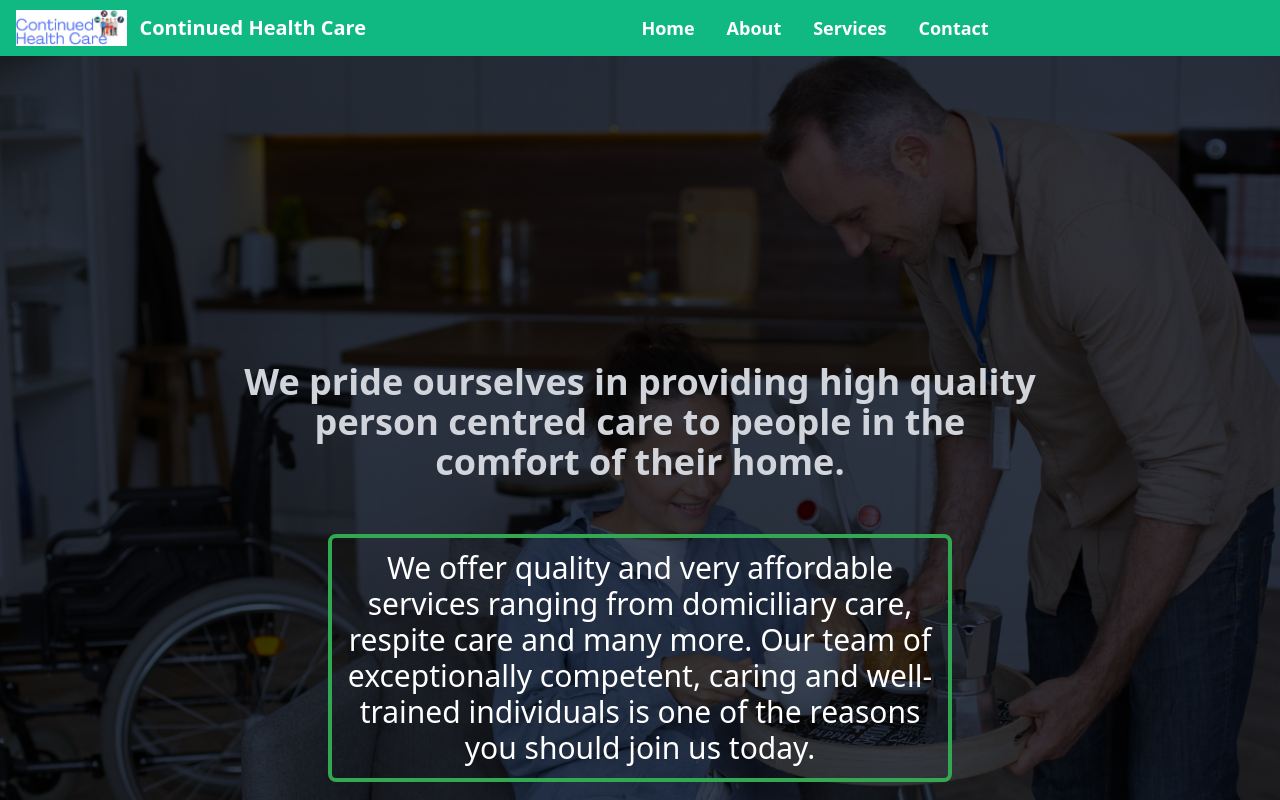
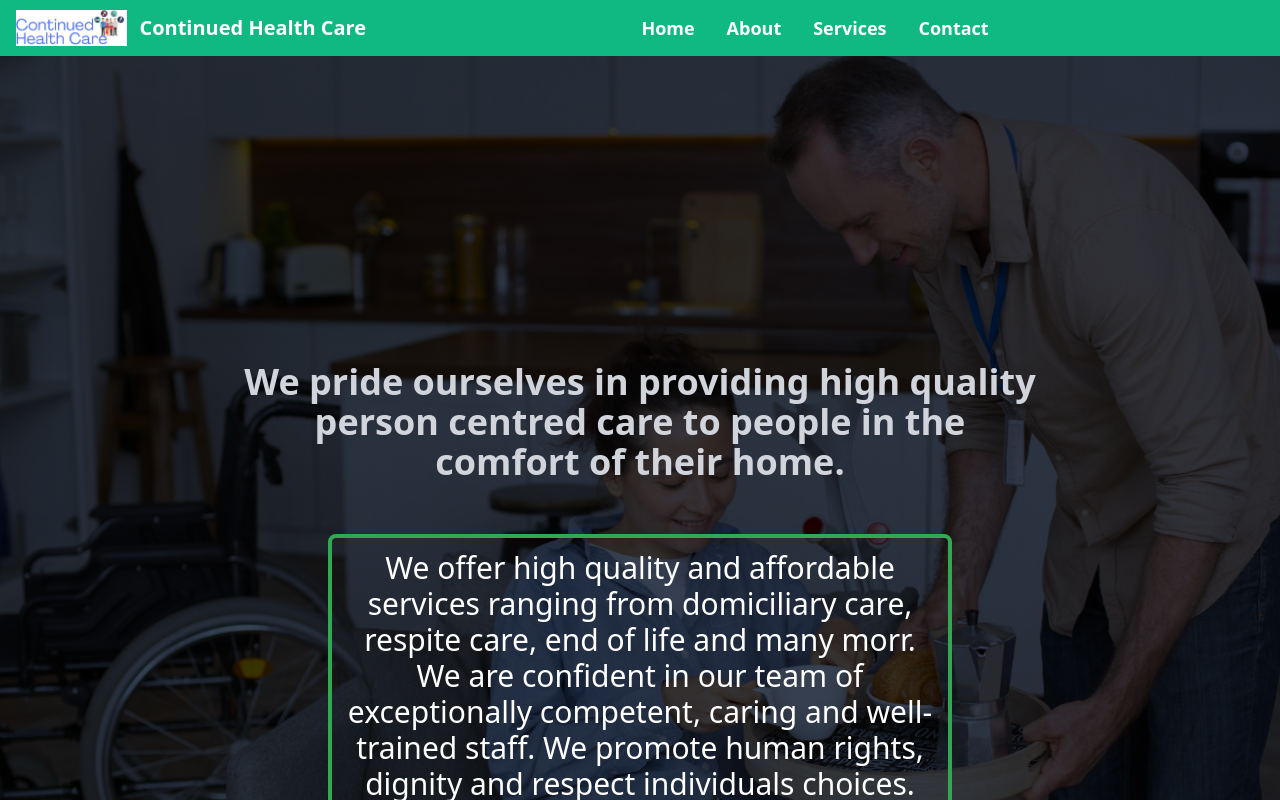
Before and after one commit to rufaro-13/ContinuedHC, a React (Create React App) app: page / in a window 1280 px wide. Shown: the top 800 px of the page. Built offline with nearby package versions, Linux system fonts and the light colour scheme.

Commit message:
home again

```diff
--- a/src/pages/Home.js
+++ b/src/pages/Home.js
@@ -20,9 +20,8 @@ function Home() {
                 <div class="flex flex-col space-y-4 rounded-lg border-solid border-navcolour sm:flex-row sm:justify-center pt-5 sm:space-y-0 sm:space-x-4">
 
                    <p className='text-white rounded-lg border-4 py-3 px-3 border-greentheme text-2xl lg:text-3xl md:w-1/2'>
-                     We offer quality and very affordable services ranging from domiciliary care, respite care and many more.
-                    Our team of exceptionally competent, caring and well-trained individuals is one of the reasons you should
-                    join us today.</p>
+                   We offer high quality and affordable services ranging from domiciliary care, respite care, end of life and many morr. We are confident in our team of exceptionally
+                    competent, caring and well-trained staff. We promote human rights, dignity and respect individuals choices.</p>
 
 
 
```
